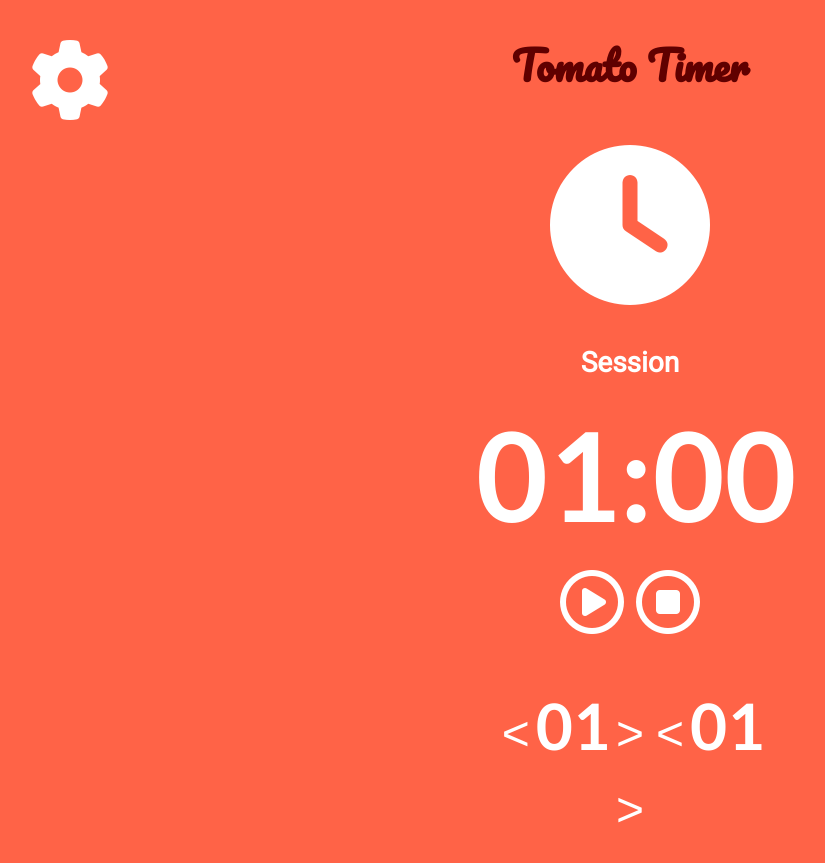
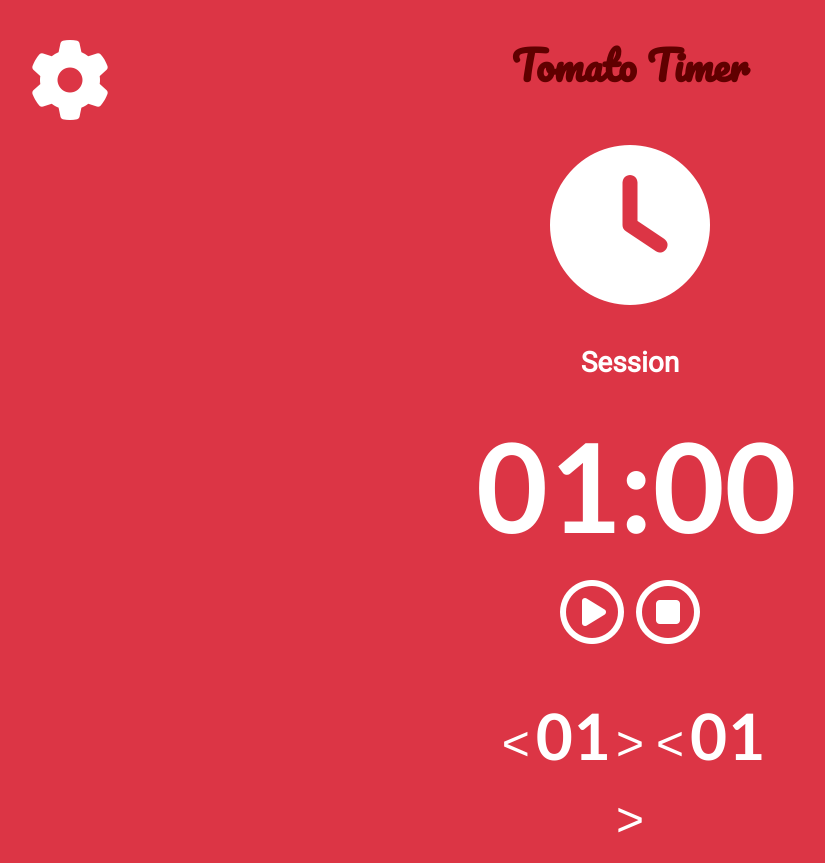
Before and after one commit to joshuapohan/react-podomoro, a React (Create React App) app: page /#/ in a window 1280 px wide. Shown: the whole page, without its empty margins (10-835 px from the left). Built offline with nearby package versions, Linux system fonts and the light colour scheme.

Commit message:
change bg color, add boundaries, add routes and links

```diff
--- a/src/components/App.css
+++ b/src/components/App.css
@@ -31,6 +31,7 @@ button {
 
 .timer-label {
   font-family: "Roboto", sans-serif;
+  display: inline-block;
 }
 
 .timer-countdown {
@@ -38,7 +39,7 @@ button {
 }
 
 body {
-  background-color: #ff6347;
+  background-color: #dc3545 !important;
 }
 
 .main-title {
--- a/src/components/App.js
+++ b/src/components/App.js
@@ -1,7 +1,6 @@
 import React from "react";
 import { connect } from "react-redux";
 import SettingIcon from "./SettingIcon";
-import { Link } from "react-router-dom";
 import {
   incrementSession,
   decrementSession,
@@ -46,8 +45,11 @@ class App extends React.Component {
   };
 
   onClickStartTimer = (start, stop, isRunning) => {
-    if (isRunning) {
+    console.log(timerInterval);
+    if (isRunning || timerInterval) {
+      console.log("Running");
       clearInterval(timerInterval);
+      timerInterval = null;
       stop();
     } else {
       timerInterval = setInterval(() => {
@@ -90,15 +92,15 @@ class App extends React.Component {
   render() {
     return (
       <div>
-        <SettingIcon />
+        <SettingIcon path="/config" />
         <div className="main-title">
           <h1>Tomato Timer</h1>
           <i className="fas fa-clock main-icon" />
         </div>
         <div className="ui page grid timer-fonts">
           <div className="row main-timer">
-            <div className="five wide computer two wide mobile column" />
-            <div className="six wide computer twelve wide mobile column">
+            <div className="five wide computer two wide tablet two wide mobile column" />
+            <div className="six wide computer twelve wide tablet twelve wide mobile column">
               <h1 className="timer-label">{this.props.timer.label}</h1>
               <h1 className="timer-countdown">
                 {this.getClockDisplay(this.props.timer.value, false)}
@@ -126,11 +128,21 @@ class App extends React.Component {
                 <i className="far fa-stop-circle play-icon" />
               </button>
             </div>
-            <div className="five wide computer two wide mobile column" />
+            <div className="five wide computer two wide tablet two wide mobile column" />
           </div>
+          {/**
           <div className="row main-timer">
-            <div className="five wide computer two wide mobile column" />
-            <div className="six wide computer twelve wide mobile column">
+            <div className="five wide computer two wide tablet two wide mobile column" />
+            <div className="six wide computer twelve wide tablet twelve wide mobile column">
+              <h2 className="timer-label">Session</h2>
+              <h2 className="timer-label">Break</h2>
+            </div>
+            <div className="five wide computer two wide tablet two wide mobile column" />
+          </div>
+                */}
+          <div className="row main-timer">
+            <div className="five wide computer two wide tablet two wide mobile column" />
+            <div className="six wide computer twelve wide tablet twelve wide mobile column">
               <button
                 className="action-button"
                 onClick={() => this.props.decrementSession()}
@@ -162,7 +174,7 @@ class App extends React.Component {
                 {">"}
               </button>
             </div>
-            <div className="five wide computer two wide mobile column" />
+            <div className="five wide computer two wide tablet two wide mobile column" />
           </div>
         </div>
       </div>
--- a/src/components/Config.js
+++ b/src/components/Config.js
@@ -1,9 +1,14 @@
 import React from "react";
-import { Link } from "react-router-dom";
+import SettingIcon from "./SettingIcon";
 
 class Config extends React.Component {
   render() {
-    return <div>Config</div>;
+    return (
+      <div>
+        <SettingIcon path="/" />
+        Config
+      </div>
+    );
   }
 }
 
--- a/src/components/SettingIcon.css
+++ b/src/components/SettingIcon.css
@@ -4,6 +4,17 @@
   font-size: 10vmin;
   left: 5vmin;
   top: 5vmin;
+}
+
+.gear {
+  border: none;
+  background: inherit;
+  color: inherit;
+}
+
+.gear:hover {
+  color: inherit;
+  border: none;
 }
 
 @media only screen and (max-width: 768px) {
--- a/src/components/SettingIcon.js
+++ b/src/components/SettingIcon.js
@@ -1,10 +1,13 @@
 import React from "react";
+import { Link } from "react-router-dom";
 import "./SettingIcon.css";
 
-export default () => {
+export default props => {
   return (
     <div className="setting-icon">
-      <i class="fas fa-cog" />
+      <Link className="gear" to={props.path}>
+        <i className="fas fa-cog" />
+      </Link>
     </div>
   );
 };
--- a/src/index.js
+++ b/src/index.js
@@ -5,16 +5,16 @@ import { Provider } from "react-redux";
 import App from "./components/App";
 import Config from "./components/Config";
 import rootReducer from "./reducers";
-import { BrowserRouter, Route } from "react-router-dom";
+import { HashRouter, Route } from "react-router-dom";
 
 const store = createStore(rootReducer);
 
 ReactDOM.render(
   <Provider store={store}>
-    <BrowserRouter>
+    <HashRouter>
       <Route exact path="/" component={App} />
       <Route exact path="/config" component={Config} />
-    </BrowserRouter>
+    </HashRouter>
   </Provider>,
   document.getElementById("root")
 );
--- a/src/reducers/reducer.js
+++ b/src/reducers/reducer.js
@@ -28,7 +28,9 @@ export const timerReducer = (state = defaultState, action) => {
       return state;
     case "DECREMENT_SESSION":
       if (state.isSession) {
-        return { ...state, value: state.value - 60 };
+        if (state.value > 60) {
+          return { ...state, value: state.value - 60 };
+        }
       }
       return state;
     case "INCREMENT_BREAK":
@@ -38,7 +40,9 @@ export const timerReducer = (state = defaultState, action) => {
       return state;
     case "DECREMENT_BREAK":
       if (!state.isSession) {
-        return { ...state, value: state.value - 60 };
+        if (state.value > 60) {
+          return { ...state, value: state.value - 60 };
+        }
       }
       return state;
     default:
@@ -49,7 +53,10 @@ export const timerReducer = (state = defaultState, action) => {
 export const sessionReducer = (state = 60, action) => {
   switch (action.type) {
     case "INCREMENT_SESSION":
-      return state + 60;
+      if (state < 3600) {
+        return state + 60;
+      }
+      return state;
     case "DECREMENT_SESSION":
       return state >= 60 ? state - 60 : state;
     case "RESET_TIMER":
@@ -62,7 +69,10 @@ export const sessionReducer = (state = 60, action) => {
 export const breakReducer = (state = 60, action) => {
   switch (action.type) {
     case "INCREMENT_BREAK":
-      return state + 60;
+      if (state < 3600) {
+        return state + 60;
+      }
+      return state;
     case "DECREMENT_BREAK":
       return state >= 60 ? state - 60 : state;
     case "RESET_TIMER":
```
